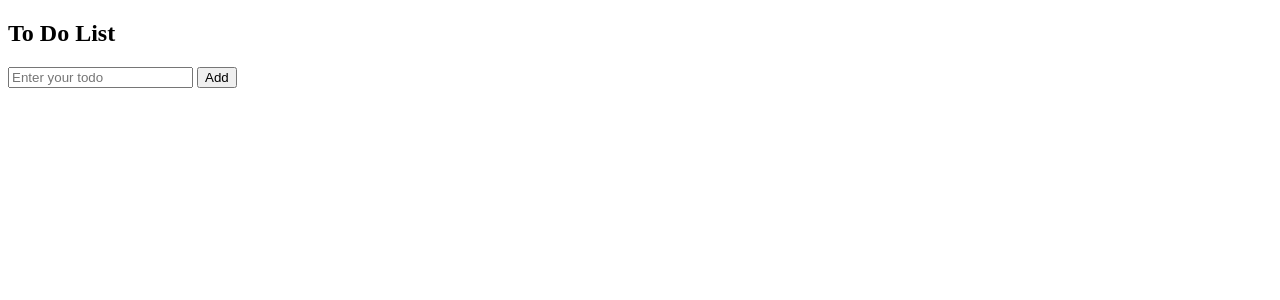
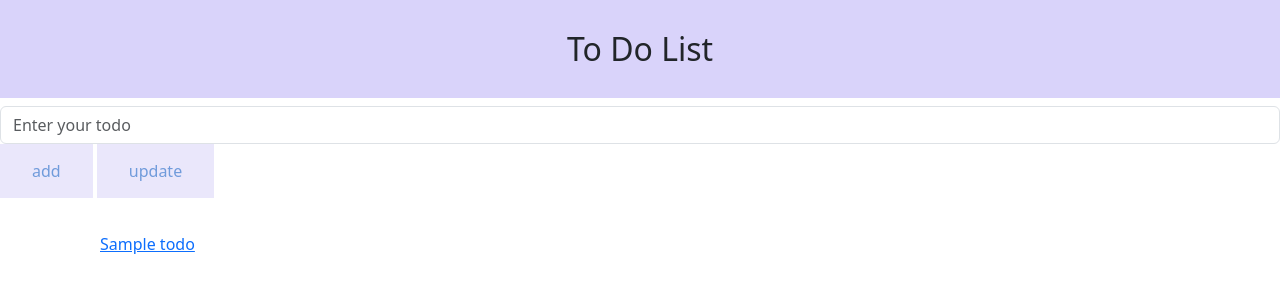
Before and after one commit to Krisha-GCN/todo2, a Flask app: template templates/index.html in a window 1280 px wide. Shown: the top 300 px of the page. Run offline with Flask 3, Linux system fonts and the light colour scheme; the template is opened without the code that fills it: most values are stand-ins (such as "Sample title", 1, 10 or a date in 2020).

Commit message:
more functionality

```diff
--- a/app.py
+++ b/app.py
@@ -1,12 +1,23 @@
-from flask import Flask, render_template, request
+from flask import Flask, render_template, request, redirect
+from tinydb import TinyDB, Query
+
+db = TinyDB('./db.json')
+todos = Query()
 
 app = Flask(__name__)
 
-@app.route('/todo', methods=['GET', 'POST'])
+@app.route('/', methods=['GET', 'POST'])
 def hello():
     todo = request.form.get('todo')
-    print(todo)
-    return render_template('index.html')
+    if request.method == 'POST':
+        db.insert({'todo': todo})
+    todos = db.all()
+    return render_template('index.html', todos=todos)
+
+@app.route('/delete/<int:id>')
+def delete(id):
+    db.remove(doc_ids=[id])
+    return redirect("/")
 
 
 if __name__ == '__main__':
--- /dev/null
+++ b/db.json
@@ -0,0 +1 @@
+{"_default": {"3": {"todo": ""}, "4": {"todo": ""}, "5": {"todo": ""}, "6": {"todo": ""}, "7": {"todo": ""}}}
--- /dev/null
+++ b/static/styles/styles.css
@@ -0,0 +1,23 @@
+button {
+  background-color: rgb(234, 231, 251);
+  border: none;
+  color: #709bdb;
+  padding: 15px 32px;
+  text-align: center;
+  text-decoration: none;
+  display: inline-block;
+  font-size: 16px;
+}
+
+/* Style the header */
+h2 {
+  background-color: rgb(217, 211, 250);
+  padding: 30px 40px;
+  color: rgb(0, 0, 0);
+  text-align: center;
+}
+
+p {
+  text-indent: 100px;
+  line-height: 5.8;
+}
--- a/templates/index.html
+++ b/templates/index.html
@@ -3,7 +3,8 @@
   <head>
     <meta charset="UTF-8">
     <title>My First Webpage</title>
-    <link ref="stylesheet" href="../static/styles.css">
+    <link rel="stylesheet" type= "text/css" href="../static/styles/styles.css">
+    <link href="https://cdn.jsdelivr.net/npm/bootstrap@5.3.3/dist/css/bootstrap.min.css" rel="stylesheet" integrity="sha384-QWTKZyjpPEjISv5WaRU9OFeRpok6YctnYmDr5pNlyT2bRjXh0JMhjY6hW+ALEwIH" crossorigin="anonymous">
   </head>
 
   <body>
@@ -11,9 +12,19 @@
     <div id="myDiv" class="header">
         <h2>To Do List</h2>
         <form id="form" action="{{ url_for("hello") }}" method="post">
-            <input type="text" id="todo" placeholder="Enter your todo" name="todo">
-            <button id="add" type="submit"> Add </button>
+          <input id="todo" name="todo" type="text" class="form-control" placeholder="Enter your todo">
+            <button id="add" type="submit"> add </button>
+            <button id="update" type="submit"> update </button>
         </form>
+
+        <p>
+        {% for todo in todos %}
+        <a href="{{url_for('delete', id=todo['doc_id']) }}">
+            {{todo["todo"]}}
+        </a>
+          {% endfor %}
+        </p>
+
     </div>
   </body>
 </html>
```
Also changed, not shown: static/styles.css (deleted, +0 -36 lines).
